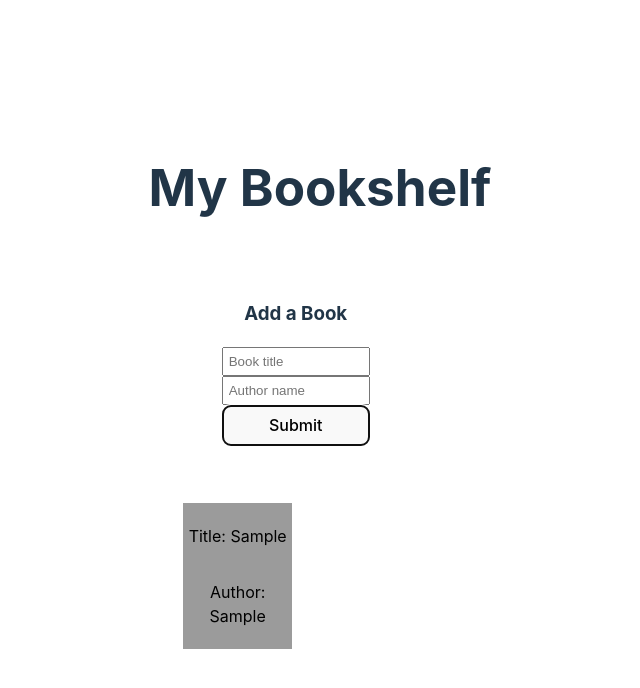
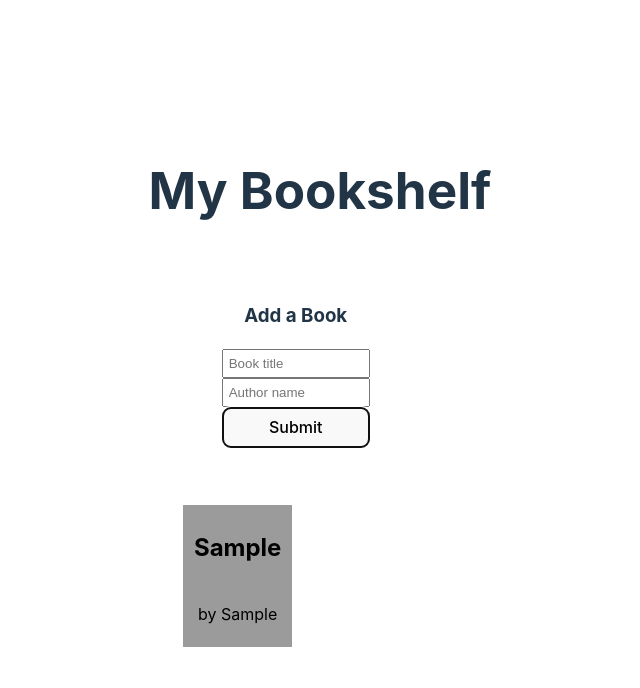
Before and after one commit to Cpreza24/controlled-forms-in-react-lab, a React (Vite) app: page / in a window 1280 px wide. Both pictures are taken after typing "Sample", "Sample" into the empty fields and a click on the button "Submit". Shown: the top 688 px of the page, without its empty margins (320-960 px from the left). Built offline with nearby package versions, Linux system fonts and the light colour scheme.

Commit message:
adds heading to book card to emphasize book title

```diff
--- a/src/components/BookShelf/BookShelf.jsx
+++ b/src/components/BookShelf/BookShelf.jsx
@@ -47,8 +47,8 @@ function BookShelf() {
       <div className='bookCardsDiv'>
         {books.map((book, index) => (
           <div className='bookCard' key={index}>
-            <p>Title: {book.title}</p>
-            <p>Author: {book.author}</p>
+            <h2>{book.title}</h2>
+            <p>by {book.author}</p>
           </div>
         ))}
       </div>
```
